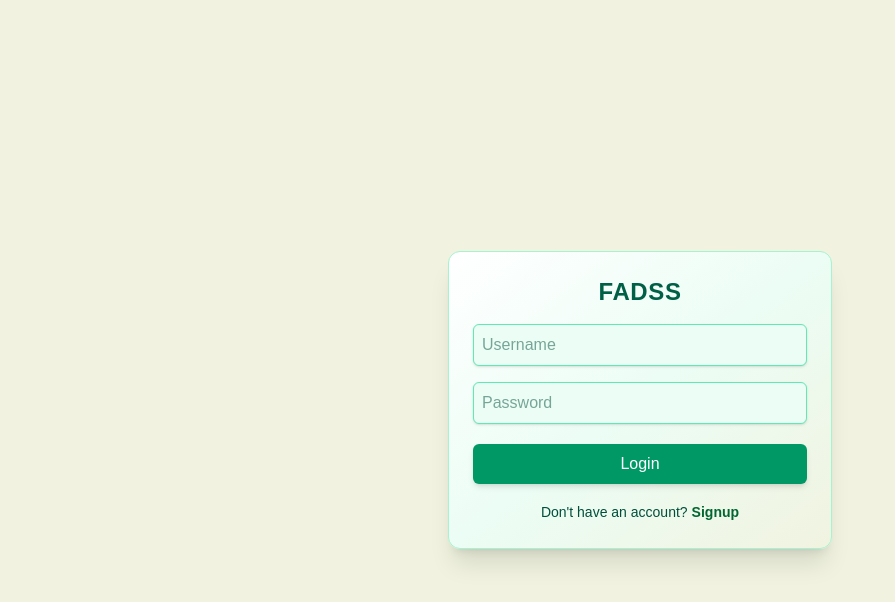
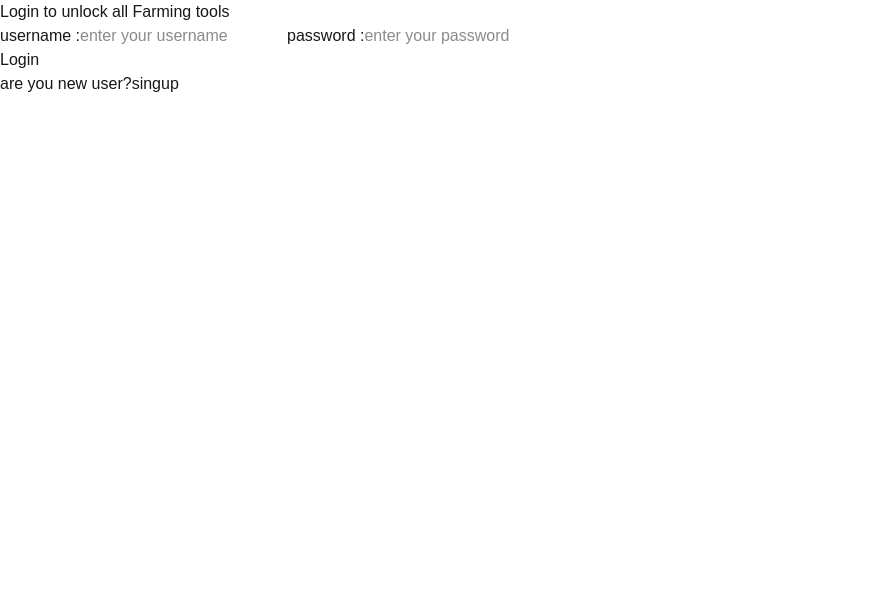
Before and after one commit to Basikavamshi/FADSS, a Next.js app in the folder my-app/: page /login in a window 1280 px wide. Shown: the top 602 px of the page, without its empty margins (0-895 px from the left). Built offline with nearby package versions, Linux system fonts and the light colour scheme.

Commit message:
Revert "login page"

```diff
--- a/my-app/src/app/login/page.tsx
+++ b/my-app/src/app/login/page.tsx
@@ -3,61 +3,21 @@ import React from 'react'
 
 function Login() {
   return (
-    <div className="min-h-screen flex items-center justify-center
-   bg-[#F1F3E0] p-4">
-
-      <div className="bg-gradient-to-br from-white via-emerald-50 to-sage-100
-      p-6 rounded-xl shadow-xl w-full max-w-sm border border-emerald-200">
-
-        <div className="text-2xl font-semibold text-center mb-4
-        text-emerald-800 tracking-wide">
-          FADSS
-        </div>
-
-        <div className="flex flex-col gap-4">
-
-          <div className="flex flex-col">
-            <input
-              type='text'
-              placeholder='Username'
-              className="border border-emerald-300 p-2 rounded-md
-              bg-emerald-50 text-emerald-900
-              focus:outline-none focus:ring-2 focus:ring-emerald-400 shadow-sm"
-            />
-          </div>
-
-          <div className="flex flex-col">
-            <input
-              type='password'
-              placeholder='Password'
-              className="border border-emerald-300 p-2 rounded-md
-              bg-emerald-50 text-emerald-900
-              focus:outline-none focus:ring-2 focus:ring-green-400 shadow-sm"
-            />
-          </div>
+    <div>
+        <div>Login to unlock all Farming tools</div>
+        <div>
+           <label>username :</label>
+           <input type='text' placeholder='enter your username'/>
+            <label>password :</label>
+           <input type='text' placeholder='enter your password'/>
 
         </div>
-
-        <div className="mt-5">
-          <button
-            type='button'
-            className="w-full bg-emerald-600 text-white py-2 rounded-md
-            shadow-md hover:bg-emerald-700 transition">
-            Login
-          </button>
+        <div>
+            <button type='button'>Login</button>
         </div>
-
-        <div className="mt-4 text-center">
-          <span className="text-sm text-emerald-900">
-            Don't have an account?
-            <Link href="/signup"
-              className="text-green-800 font-semibold hover:underline ml-1">
-              Signup
-            </Link>
-          </span>
+        <div>
+            <span>are you new user?<Link href={'/signup'}>singup</Link></span>
         </div>
-
-      </div>
     </div>
   )
 }
--- a/my-app/src/app/signup/page.tsx
+++ b/my-app/src/app/signup/page.tsx
@@ -38,20 +38,6 @@ function Signup() {
 
   const PasswordInput = ({ name, label, show, setShow }) => (
     <div>
-<<<<<<< HEAD
-        <div>create your account </div>
-        <div>
-           <label></label>
-           <input type='text' placeholder='enter your username'/>
-            <label></label>
-           <input type='password' placeholder='enter your password'/>
-
-        </div>
-        <div >
-            <button type='button'>Login</button>
-        </div>
-
-=======
       <label className="block mb-2 text-sm font-semibold text-gray-700">{label}</label>
       <div className="relative">
         <input
@@ -80,7 +66,6 @@ function Signup() {
           </svg>
         </button>
       </div>
->>>>>>> 8bc13181775550e5a3ccc1b34b389e2d1a33debf
     </div>
   );
 
--- a/my-app/src/app/welcome.tsx
+++ b/my-app/src/app/welcome.tsx
@@ -1,60 +1,34 @@
 'use client'
 import { useRef } from "react"
-
 function Welcome() {
-<<<<<<< HEAD
-  const videoRef = useRef<HTMLVideoElement | null>(null);
-
-  const controlVideo = (time: number) => {
-    if (videoRef.current) {
-      videoRef.current.currentTime = time;
-      videoRef.current.pause();
-=======
   const videoRef=useRef<HTMLVideoElement|null>(null);
   const controlVideo=(time:number)=>{
     if(videoRef.current){
       videoRef.current.currentTime=time;
       videoRef.current.play();
->>>>>>> 8bc13181775550e5a3ccc1b34b389e2d1a33debf
     }
-  };
 
+  }
   return (
-    <div className="min-h-screen grid grid-cols-[0.6fr_0.4fr] p-6 bg-gradient-to-br from-green-50 to-emerald-100 items-center justify-center gap-6">
-      <div className="flex flex-col gap-4 bg-gradient-to-br from-sage-100 to-green-50 p-6 rounded-xl shadow-xl border border-emerald-200">
-        <div className="text-2xl font-bold text-gray-800">
-          <span>Welcome To FADSS - Farming Powered by </span>
-          <span className="text-emerald-800">Intelligence</span>
+    <div className='grid grid-cols-[0.6fr_0.4fr] grid-rows-[1fr] items-center justify-center justify-items-center box-border p-2.5'>
+        <div className='grid grid-flow-row grid-col-[1fr]'>
+           <div><span>Welcome To FADSS -Farming Powered by </span><span>Intelligence</span></div>
+           <p>Experience the power of AI with smart recommendations to improve yield, reduce costs, and boost farmer income.</p>
+           <ul>
+              <li onClick={()=>controlVideo(200)}>crop selection</li>
+              <li onClick={()=>controlVideo(500)}>irrigation sheduling</li>
+              <li onClick={()=>controlVideo(600)}>fertilizer usage</li>
+              <li onClick={()=>controlVideo(700)}>pest management</li>
+           </ul>
         </div>
-
-        <p className="text-emerald-800 text-sm leading-relaxed">
-          Experience the power of AI with smart recommendations to improve yield, reduce costs, and boost farmer income.
-        </p>
-
-        <ul className="flex flex-col gap-2 text-emerald-800 font-medium">
-          <li class="flex items-center gap-2 bg-gradient-to-tr from-emerald-50 to-sage-100 shadow-sm border border-emerald-300 rounded-md p-2 cursor-pointer hover:bg-emerald-100 transition" onClick={() => controlVideo(200)} className="cursor-pointer hover:text-emerald-900 hover:underline">Crop selection</li>
-          <li class="flex items-center gap-2 bg-gradient-to-tr from-emerald-50 to-sage-100 shadow-sm border border-emerald-300 rounded-md p-2 cursor-pointer hover:bg-emerald-100 transition" onClick={() => controlVideo(500)} className="cursor-pointer hover:text-emerald-900 hover:underline">Irrigation scheduling</li>
-          <li class="flex items-center gap-2 bg-gradient-to-tr from-emerald-50 to-sage-100 shadow-sm border border-emerald-300 rounded-md p-2 cursor-pointer hover:bg-emerald-100 transition" onClick={() => controlVideo(600)} className="cursor-pointer hover:text-emerald-900 hover:underline">Fertilizer usage</li>
-          <li class="flex items-center gap-2 bg-gradient-to-tr from-emerald-50 to-sage-100 shadow-sm border border-emerald-300 rounded-md p-2 cursor-pointer hover:bg-emerald-100 transition" onClick={() => controlVideo(700)} className="cursor-pointer hover:text-emerald-900 hover:underline">Pest management</li>
-        </ul>
-      </div>
-
-      <div className="flex justify-center items-center">
-        <video
-          width={450}
-          height={450}
-          controls
-          autoPlay
-          loop
-          ref={videoRef}
-          className="rounded-xl shadow-lg border border-emerald-300"
-        >
-          <source src="/media/video.mp4" type="video/mp4" />
-          video does not support
-        </video>
-      </div>
+        <div>
+           <video width={450} height={450} controls autoPlay loop ref={videoRef}>
+             <source src="/media/video.mp4" type="video/mp4"  />
+             vidoe does not support
+           </video>
+        </div>
     </div>
-  );
+  )
 }
 
-export default Welcome;
+export default Welcome
```
Also changed, not shown: 1 other file (tests, documents, lock files or other folders).
